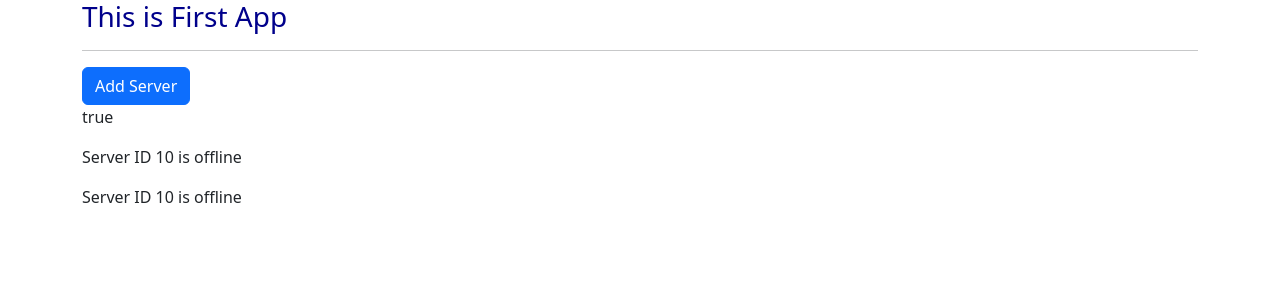
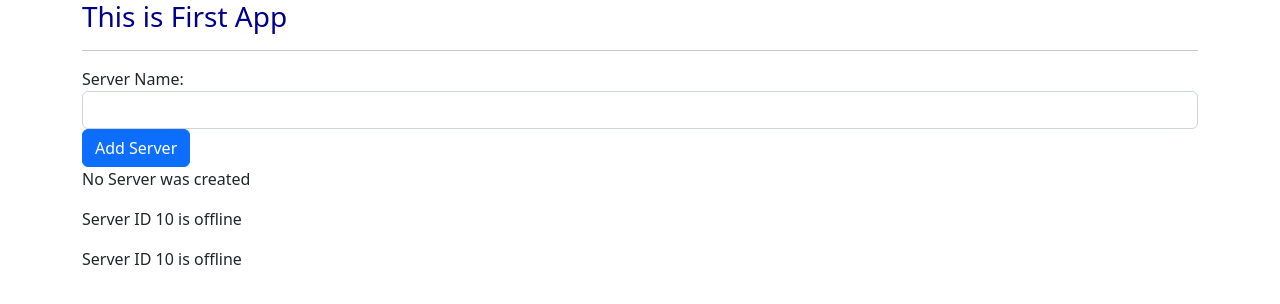
Before and after one commit to PariwatY/angular_101, an Angular app: page / in a window 1280 px wide. Shown: the top 304 px of the page. Built offline with nearby package versions, Linux system fonts and the light colour scheme.

Commit message:
event binding

```diff
--- a/src/app/servers/servers.component.html
+++ b/src/app/servers/servers.component.html
@@ -1,5 +1,9 @@
+<label>Server Name: {{serverName}}</label>
+<input type="text" class="form-control"
+(input)="onUpdatedServerName($event)">
 <button type="button" class="btn btn-primary"
-        [disabled]="!allowNewServer"> Add Server </button>
-<p>{{allowNewServer}}</p>
+        [disabled]="!allowNewServer"
+        (click)="onCreateServer()"> Add Server </button>
+<p>{{serverCreationStatus}}</p>
 <app-server></app-server>
 <app-server></app-server>
--- a/src/app/servers/servers.component.ts
+++ b/src/app/servers/servers.component.ts
@@ -8,8 +8,9 @@ import { Component } from '@angular/core';
 
 })
 export class ServersComponent {
-    allowNewServer:boolean = false;
-
+    allowNewServer = false;
+    serverCreationStatus = 'No Server was created';
+    serverName = '';
     constructor() {
       setTimeout(() => {
         this.allowNewServer = true;
@@ -18,4 +19,12 @@ export class ServersComponent {
 
     ngOnInit(){
     }
+
+    onCreateServer(){
+      this.serverCreationStatus = 'Server was created'
+    }
+  onUpdatedServerName(event: Event){
+      console.log(event)
+      this.serverName = (<HTMLInputElement>event.target).value;
+  }
 }
```
